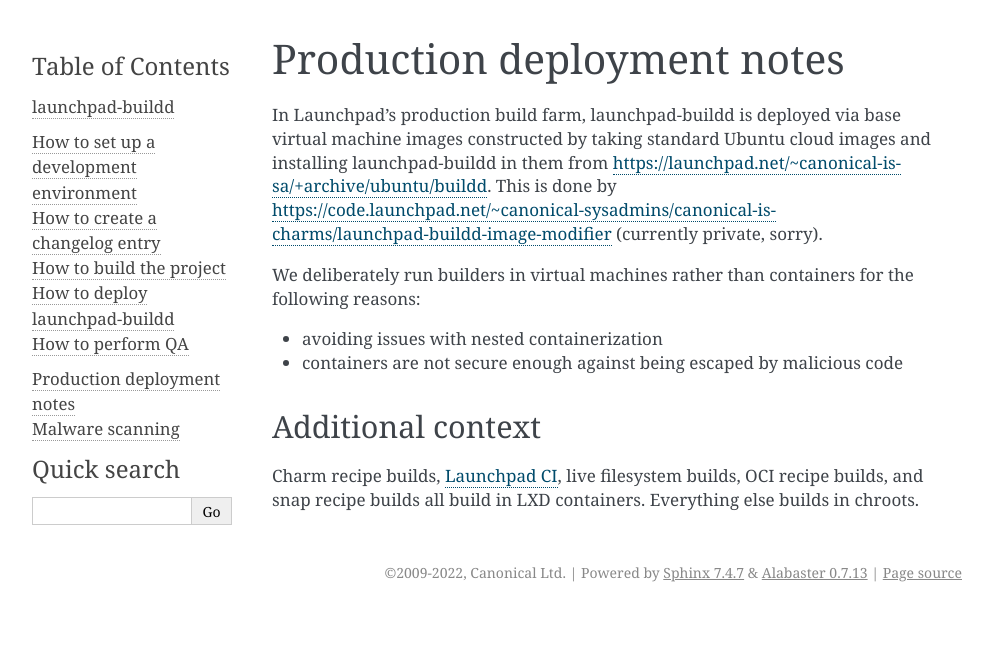
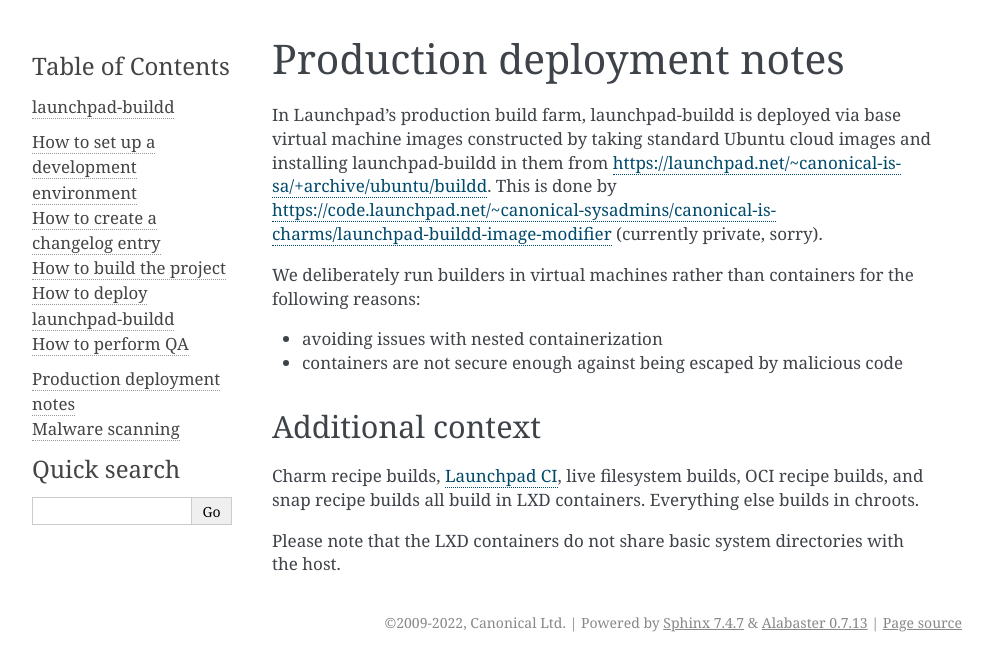
Before and after one commit to jugmac00/launchpad-buildd, a Sphinx documentation site: the page built from docs/explanation/deployment.rst, in a window 1280 px wide. Shown: the top 671 px of the page, without its empty margins (148-1141 px from the left). Built offline with Sphinx 7.4.7, drawn with Linux system fonts in a browser that asks for light colours.

Commit message:
Update information about production setup
LXD containers do not share basic system directories

```diff
--- a/docs/explanation/deployment.rst
+++ b/docs/explanation/deployment.rst
@@ -25,3 +25,6 @@
 Everything else builds in chroots.
 
  .. _Launchpad CI: https://help.launchpad.net/Code/ContinuousIntegration
+
+Please note that the LXD containers do not share basic system directories with
+the host.
```
